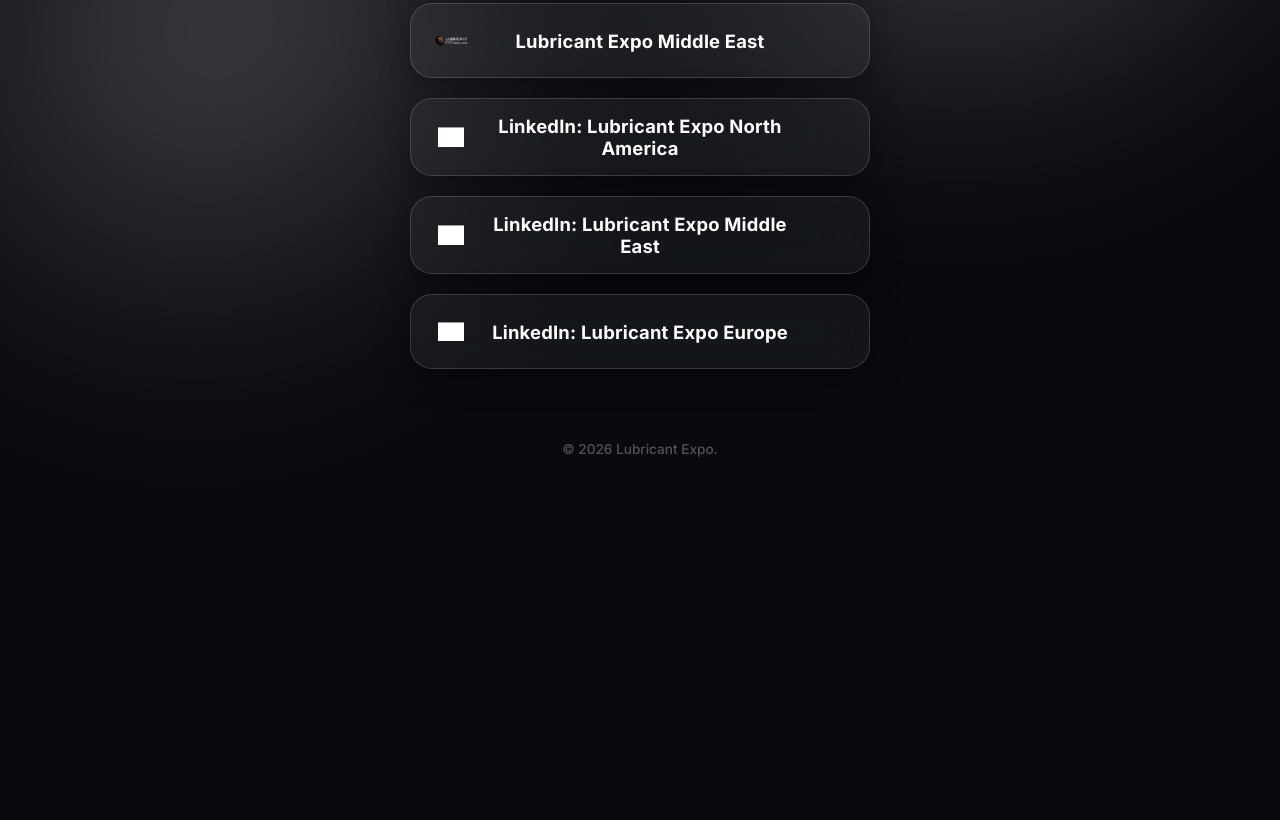
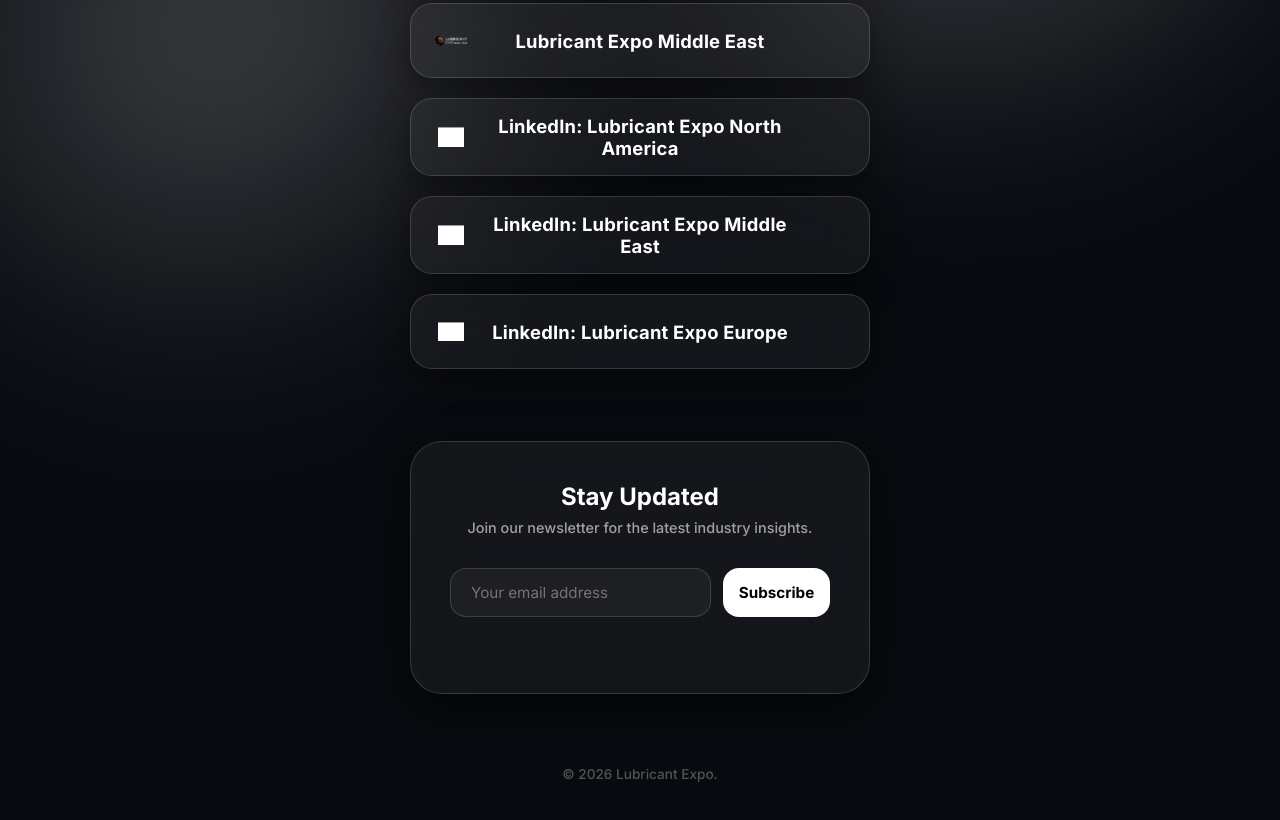
Before and after one commit to ChrisCohenBlueprint/LubricantExpoQuickLinks, a website: page index.html in a window 1280 px wide. Shown: the part 494-1314 px from the top of the page. Before the commit the page ends 1063 px from the top, so only its background shows below. Drawn offline with Linux system fonts and the light colour scheme; no server answers; grey boxes are pictures that could not be loaded; files whose address does not match are found by name.

Commit message:
Update index.html

```diff
--- a/index.html
+++ b/index.html
@@ -42,6 +42,21 @@
             </div>
         </section>
 
+        <section class="newsletter-section">
+            <h2 class="section-title">Stay Updated</h2>
+            <p class="section-subtitle">Join our newsletter for the latest industry insights.</p>
+            <form id="newsletter-form" class="newsletter-form">
+                <div class="input-group">
+                    <input type="email" id="subscriber-email" placeholder="Your email address" required>
+                    <button type="submit" class="subscribe-btn">
+                        <span>Subscribe</span>
+                        <div class="btn-glow"></div>
+                    </button>
+                </div>
+                <p id="form-message" class="form-message"></p>
+            </form>
+        </section>
+
         <footer class="legal-footer">
             <p>&copy; 2026 Lubricant Expo.</p>
         </footer>
```
